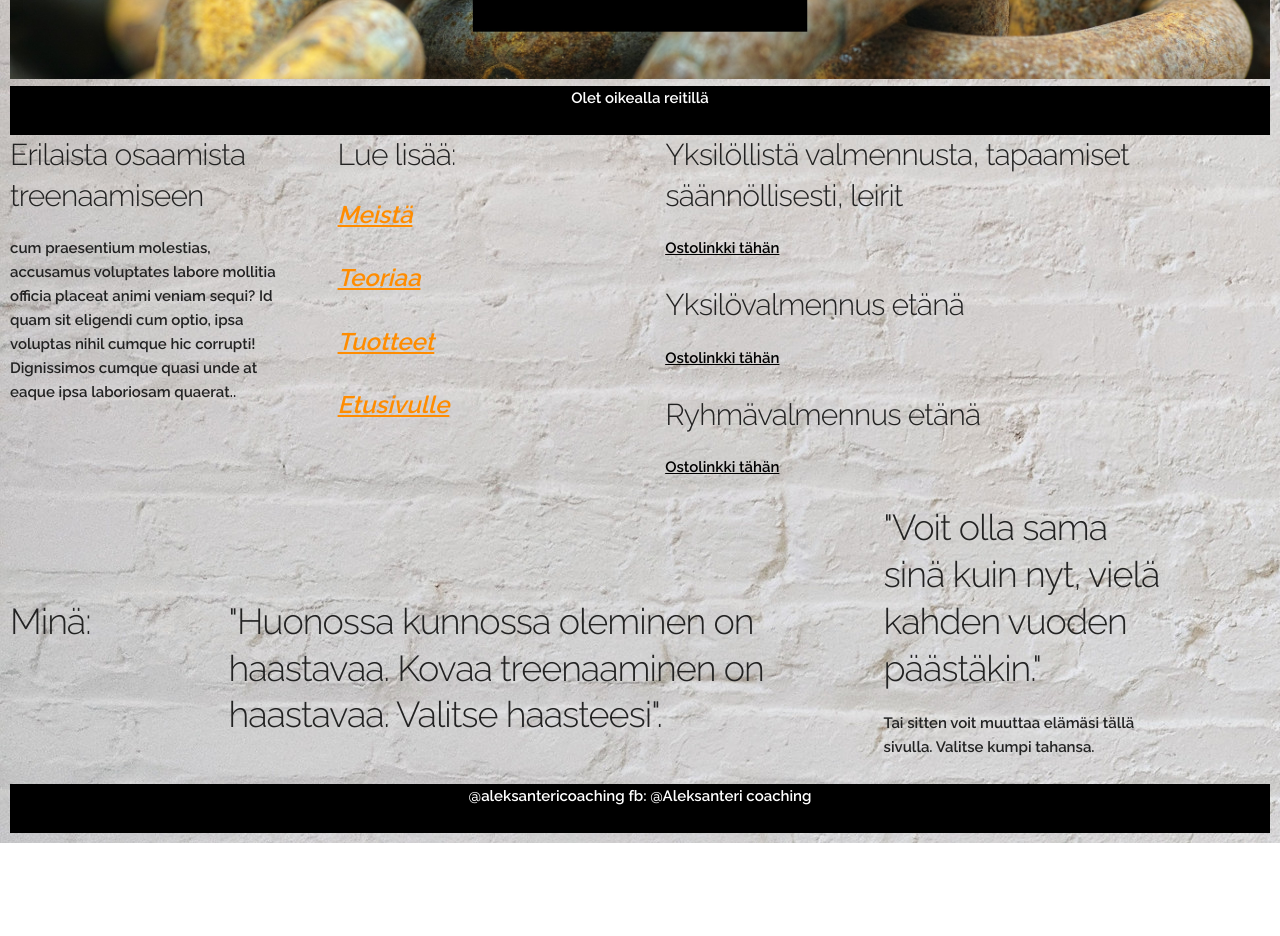
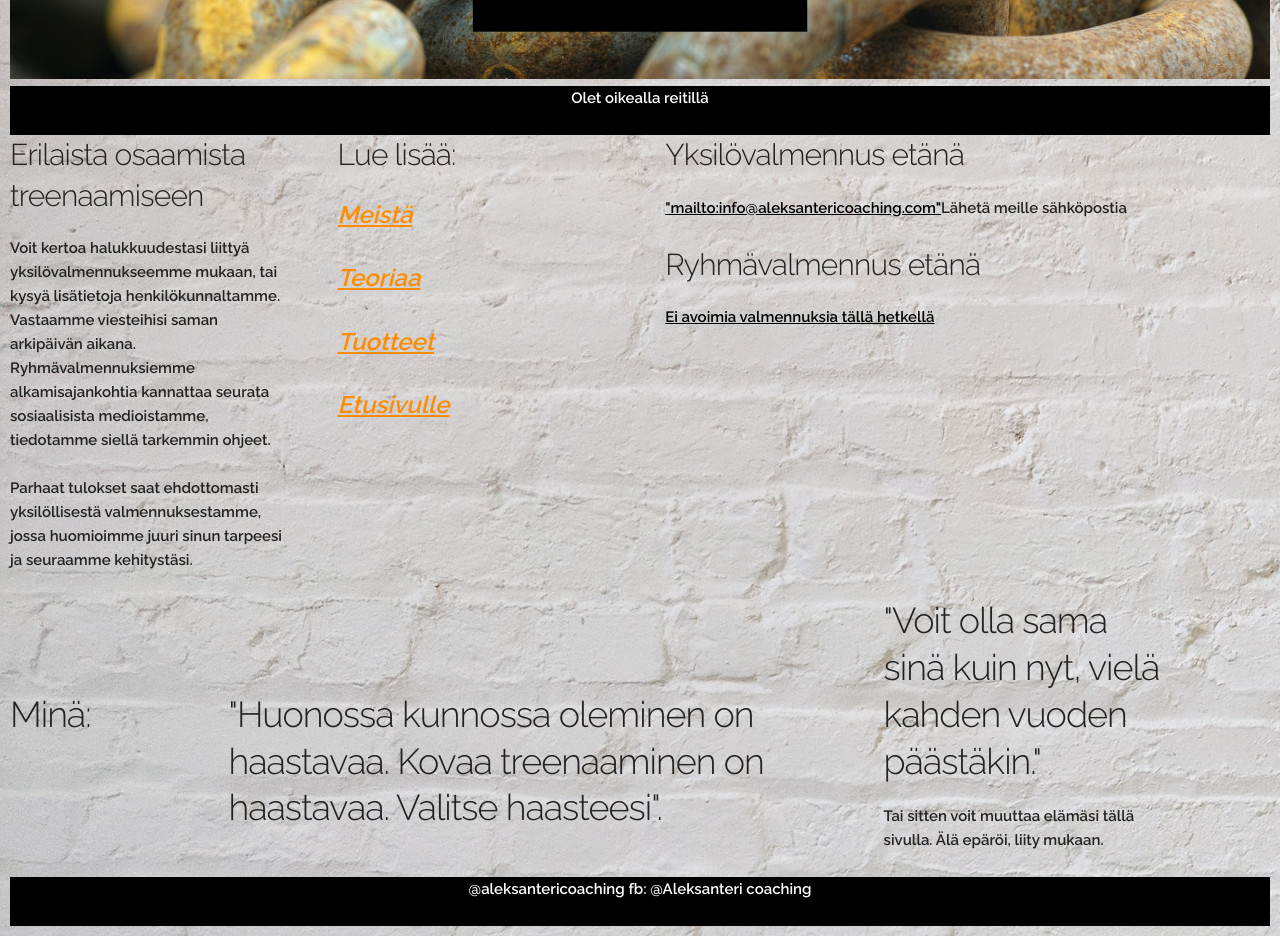
Before and after one commit to Fakiiri/Kotisivut, a website: page indextuotteet.html in a window 1280 px wide. Shown: the part 360-1296 px from the top of the page. Before the commit the page ends 1203 px from the top, so only its background shows below. Drawn offline with Linux system fonts and the light colour scheme.

Commit message:
tuotteet sivua muokattu

```diff
--- a/indextuotteet.html
+++ b/indextuotteet.html
@@ -42,7 +42,10 @@
     <div class="row">
       <div class="three columns">
         <h4 id="top">Erilaista osaamista treenaamiseen</h4>
-        <p>cum praesentium molestias, accusamus voluptates labore mollitia officia placeat animi veniam sequi? Id quam sit eligendi cum optio, ipsa voluptas nihil cumque hic corrupti! Dignissimos cumque quasi unde at eaque ipsa laboriosam quaerat..</p>
+        <p>Voit kertoa halukkuudestasi liittyä yksilövalmennukseemme mukaan, tai kysyä lisätietoja henkilökunnaltamme. Vastaamme viesteihisi saman
+          arkipäivän aikana. Ryhmävalmennuksiemme alkamisajankohtia kannattaa seurata sosiaalisista medioistamme, tiedotamme siellä tarkemmin ohjeet.
+          <br><br>Parhaat tulokset saat ehdottomasti yksilöllisestä valmennuksestamme, jossa huomioimme juuri sinun tarpeesi ja seuraamme kehitystäsi.
+        </p>
       </div>
       <div class="three columns" id="kolmoset">
         <h4>Lue lisää:</h4>
@@ -60,12 +63,10 @@
         </p>
       </div>
       <div class="five columns">
-        <h4>Yksilöllistä valmennusta, tapaamiset säännöllisesti, leirit</h4>
-        <p><a href="#">Ostolinkki tähän</a></p>
         <h4>Yksilövalmennus etänä</h4>
-        <p><a href="#">Ostolinkki tähän</a></p>
+        <p><a href="#">"mailto:info@aleksantericoaching.com"</a>Lähetä meille sähköpostia</p>
         <h4>Ryhmävalmennus etänä</h4>
-        <p><a href="#">Ostolinkki tähän</a></p>
+        <p><a href="#">Ei avoimia valmennuksia tällä hetkellä</a></p>
       </div>
     </div>
 
@@ -78,7 +79,7 @@
         </div>
         <div class="three columns">
             <h3>"Voit olla sama sinä kuin nyt, vielä kahden vuoden päästäkin."</h3>
-            <p> Tai sitten voit muuttaa elämäsi tällä sivulla. Valitse kumpi tahansa.</p>
+            <p> Tai sitten voit muuttaa elämäsi tällä sivulla. Älä epäröi, liity mukaan.</p>
         </div>
     </div>
     <div class="row">
```
